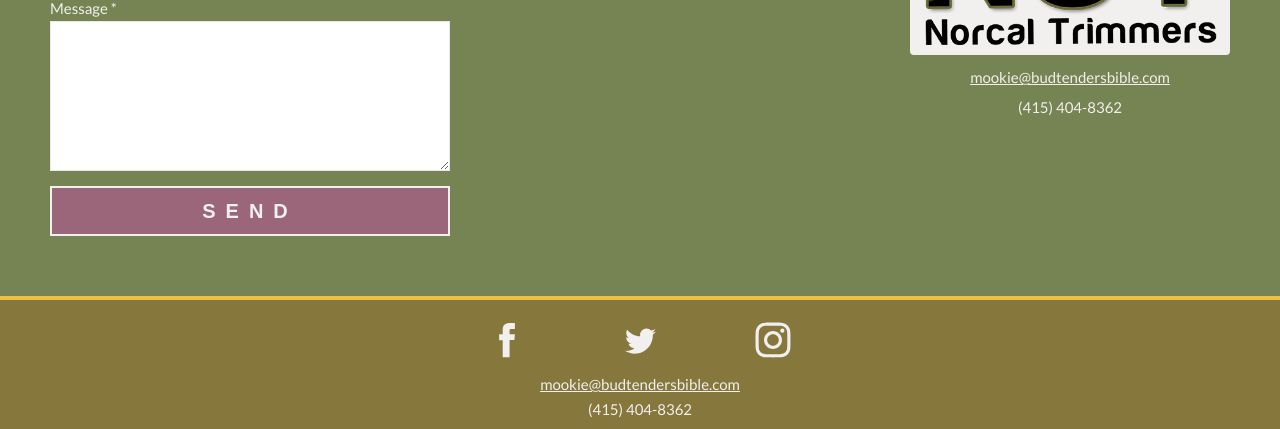
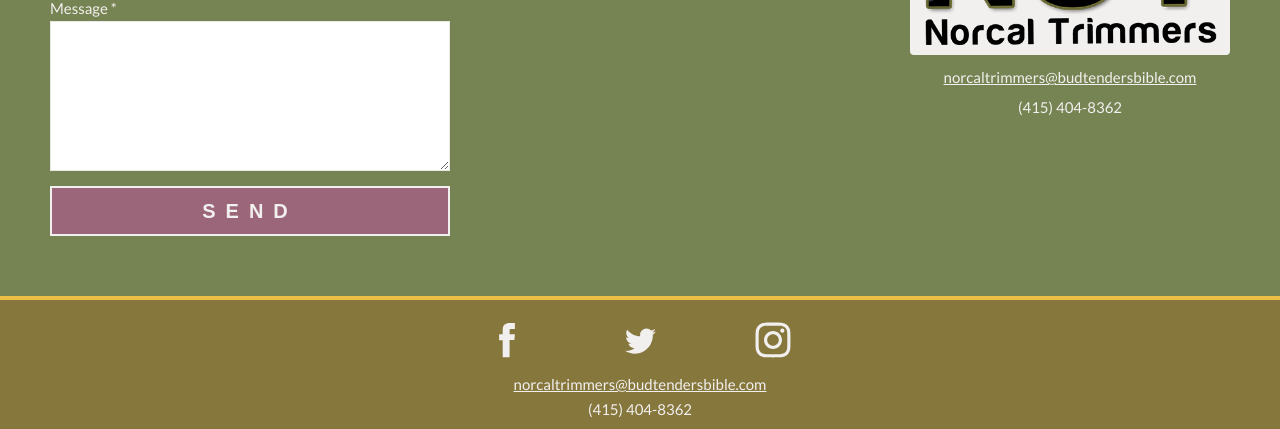
Before and after one commit to norcaltrim/norcaltrim.github.io, a website: page app/index.html in a window 1280 px wide. Shown: the part 3298-3727 px from the top of the page. Drawn offline with nearby package versions, Linux system fonts and the light colour scheme; files that its build step writes are made by us from their sources; files whose address does not match are found by name; a web font is replaced by a local one.

Commit message:
mookie@budtendersbible => norcaltrimmers@budtendersbible

```diff
--- a/app/index.html
+++ b/app/index.html
@@ -147,7 +147,7 @@
                   <h2 class="contact-content-title">Schedule a Free Consultation</h2>
                   <h3 class="contact-secondary-text">Contracted Trimming</h3>
                   <article class="contact-container">
-                      <form class="contact-form" action="https://formspree.io/mookie@budtendersbible.com" method="POST">
+                      <form class="contact-form" action="https://formspree.io/norcaltrimmers@budtendersbible.com" method="POST">
                           <input type="text" name="_gotcha" style="display:none" />
                           <label class="form-input-wrapper">
                               <span class="form-input-text">Your Name</span>
@@ -178,7 +178,7 @@
                       </form>
                       <div class="contact-right-container">
                           <img class="contact-logo-image" alt="norcaltrimmers logo" src="/images/logo-square.png" />
-                          <a class="contact-mail-link" href="mailto:mookie@budtendersbible.com">mookie@budtendersbible.com</a>
+                          <a class="contact-mail-link" href="mailto:norcaltrimmers@budtendersbible.com">norcaltrimmers@budtendersbible.com</a>
                           <div class="contact-phone-text">(415) 404-8362</div>
                       </div>
                   </article>
@@ -199,7 +199,7 @@
                     </a>
                 </nav>
                 <nav class="footer-contact-nav">
-                    <a class="footer-mail-link" href="mailto:mookie@budtendersbible.com">mookie@budtendersbible.com</a>
+                    <a class="footer-mail-link" href="mailto:norcaltrimmers@budtendersbible.com">norcaltrimmers@budtendersbible.com</a>
                     <div class="footer-phone-text">(415) 404-8362</div>
                 </nav>
             </footer>
```
Also changed, not shown: index.html (+3 -3 lines).
